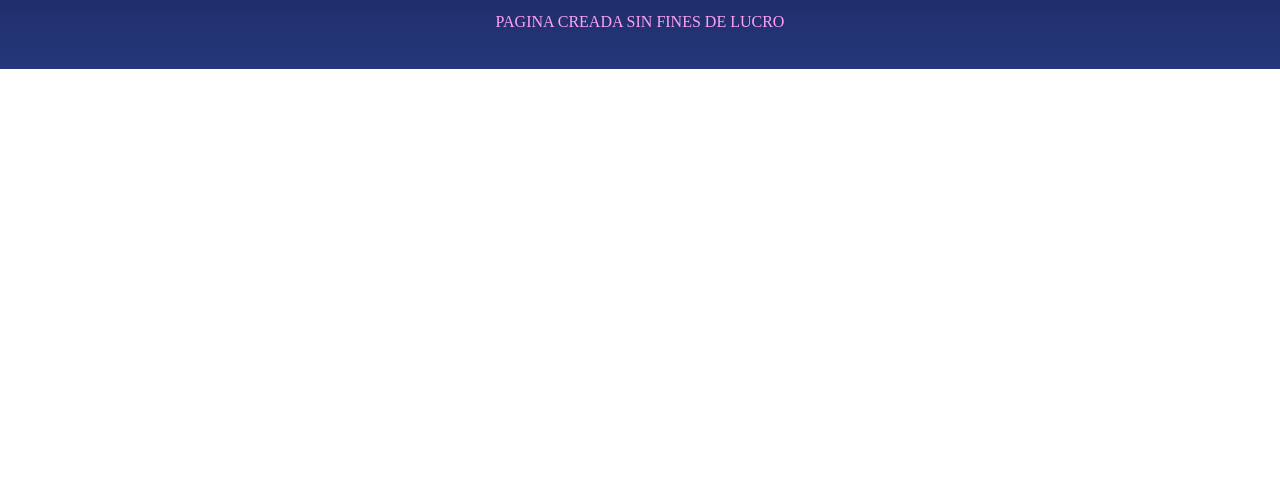
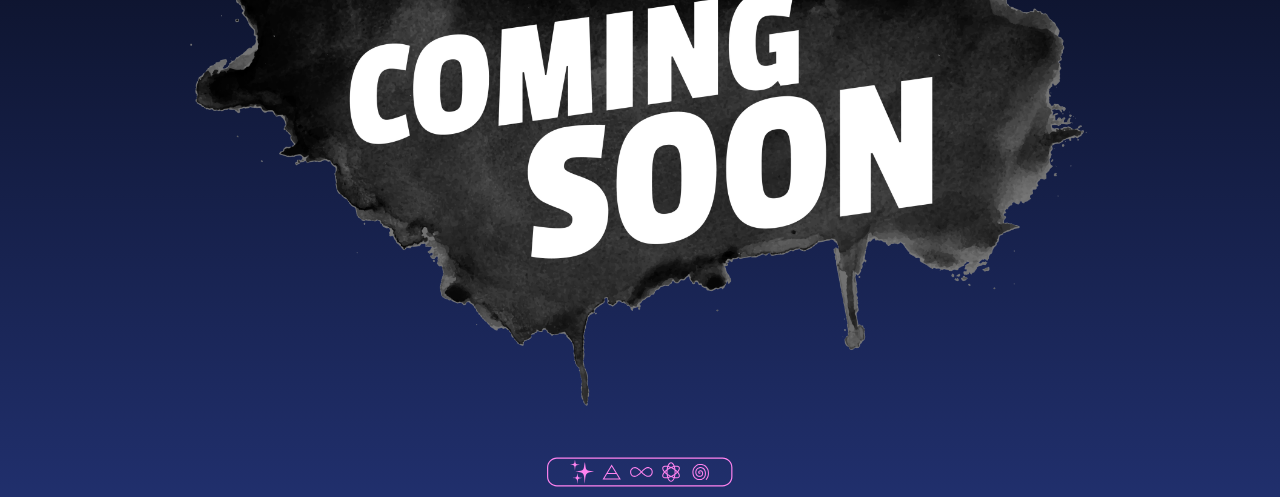
Before and after one commit to arielend/PF-EndrizziNestor, a plain HTML site: page pages/biografia.html in a window 1280 px wide. Shown: the part 411-908 px from the top of the page. Before the commit the page ends 800 px from the top, so only its background shows below. Drawn offline with nearby package versions, Linux system fonts and the light colour scheme; a web font is replaced by a local one.

Commit message:
Para segunda entrega

```diff
--- a/css/styles.css
+++ b/css/styles.css
@@ -444,3 +444,10 @@ header{
 #index-poster-img{
     width:100%;
 }
+
+/* ESTILOS APLICADOS A BIOGRAFIA */
+
+.img-coming-soon{
+    width: 900px;
+    margin: 0 auto;
+}
--- a/pages/biografia.html
+++ b/pages/biografia.html
@@ -85,6 +85,7 @@
 
     <main>
         <h1 class="text-center">BIOGRAFÍA</h1>
+        <img class="d-flex justify-content-center img-coming-soon" src="../img/coming_soon.png" alt="Sitio en construcción">
     </main>
 
     <footer>
```
Also changed, not shown: img/coming_soon.png (added).
